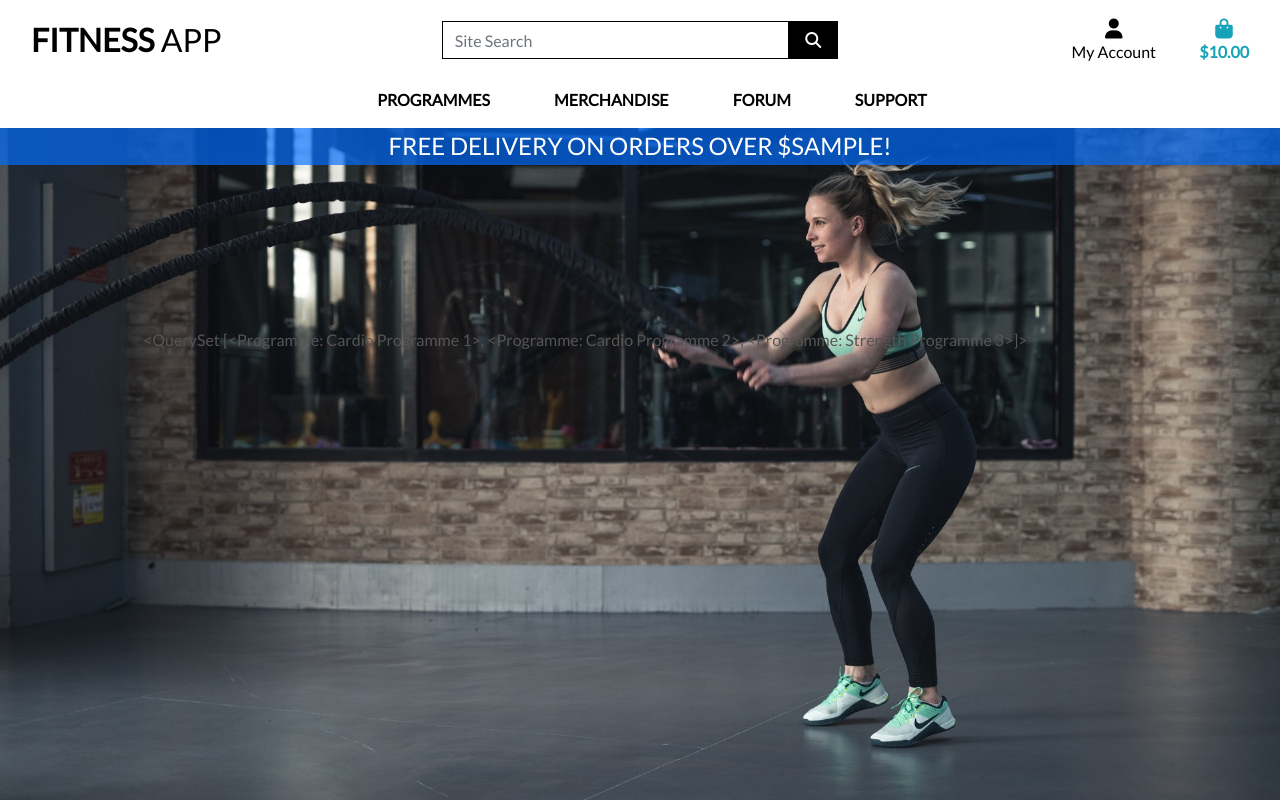
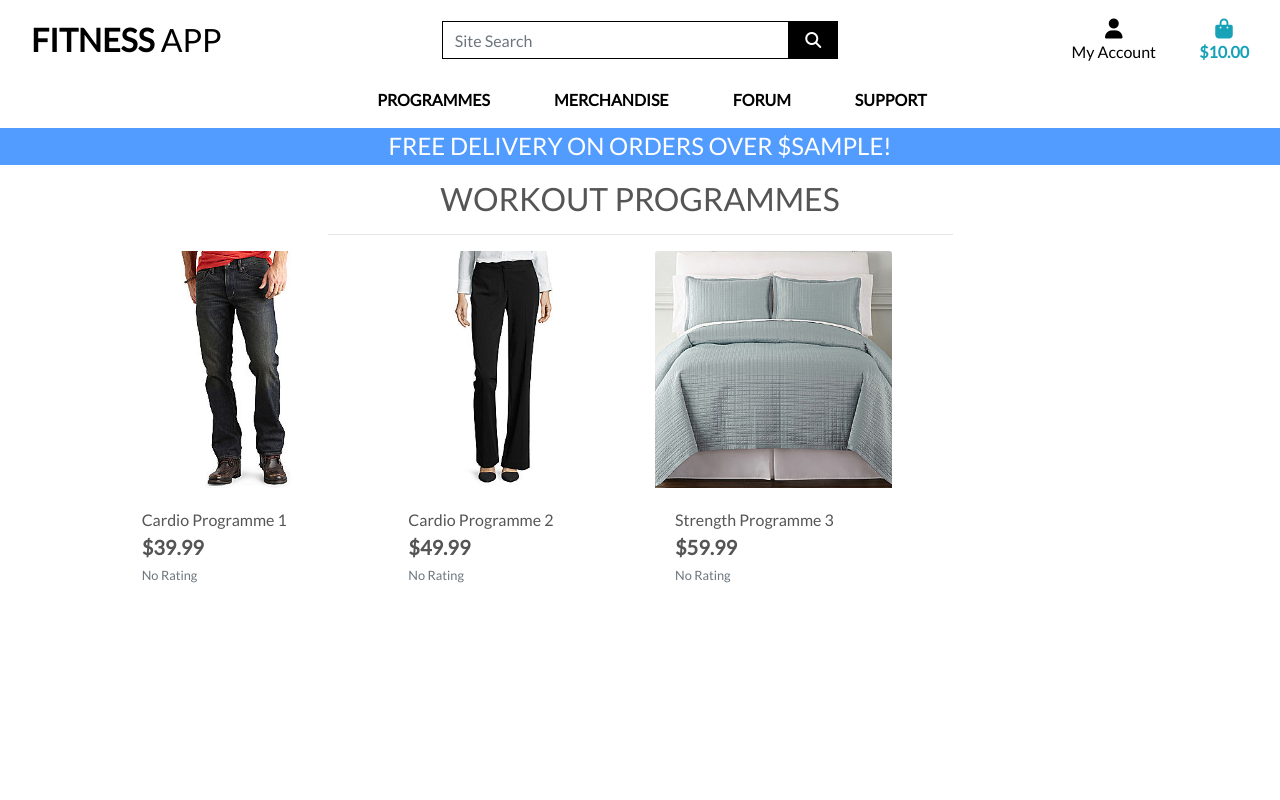
Before and after one commit to dkelly255/fitness-app, a Django app: template products/templates/products/programmes.html in a window 1280 px wide. Run offline with Django 3.2, Linux system fonts and the light colour scheme; data comes from the database, SQL or seed files in the repository; tables that the repository leaves empty hold one stand-in row (values such as "Sample post"); the template is opened without the code that fills it: values that come from a table or form of the project are taken from there, most other values are stand-ins (such as "Sample title", 1, 10 or a date in 2020); some libraries are stand-ins or nearby versions.

Commit message:
Add programmes.html template

```diff
--- a/products/templates/products/programmes.html
+++ b/products/templates/products/programmes.html
@@ -10,11 +10,71 @@
 {% endblock %}
 
 {% block content %}
-    <div class="container header-container">
+    <div class="overlay"></div>
+    <div class="container-fluid">
         <div class="row">
-            <div class="col">
-                {{ programmes }}
+            <div class="col text-center mt-3">
+                <h2 class="logo-font">Workout Programmes</h2>
+                <hr class="w-50 mb-1">
+            </div>
+        </div>
+        <div class="row">
+            <div class="product-container col-10 offset-1">
+                <div class="row mt-1 mb-2"></div>
+                <div class="row">
+                    {% for programme in programmes %}
+                        <div class="col-sm-6 col-md-6 col-lg-4 col-xl-3">
+                            <div class="card h-100 border-0">
+                                {% if programme.image %}
+                                <a href="">
+                                    <img class="card-img-top img-fluid" src="{{ programme.image.url }}" alt="{{ programme.name }}">
+                                </a>
+                                {% else %}
+                                <a href="">
+                                    <img class="card-img-top img-fluid" src="{{ MEDIA_URL }}noimage.png" alt="{{ programme.name }}">
+                                </a>
+                                {% endif %}
+                                <div class="card-body pb-0">
+                                    <p class="mb-0">{{ programme.name }}</p>
+                                </div>
+                                <div class="card-footer bg-white pt-0 border-0 text-left">
+                                    <div class="row">
+                                        <div class="col">
+                                            <p class="lead mb-0 text-left font-weight-bold">${{ programme.price }}</p>
+                                            {% if programme.rating %}
+                                                <small class="text-muted"><i class="fas fa-star mr-1"></i>{{ programme.rating }} / 5</small>
+                                            {% else %}
+                                                <small class="text-muted">No Rating</small>
+                                            {% endif %}
+                                        </div>
+                                    </div>
+                                </div>
+                            </div>
+                        </div>
+                        {% if forloop.counter|divisibleby:1 %}
+                            <div class="col-12 d-sm-none mb-5">
+                                <hr>
+                            </div>
+                        {% endif %}
+                        {% if forloop.counter|divisibleby:2 %}
+                            <div class="col-12 d-none d-sm-block d-md-block d-lg-none mb-5">
+                                <hr>
+                            </div>
+                        {% endif %}
+                        {% if forloop.counter|divisibleby:3 %}
+                            <div class="col-12 d-none d-lg-block d-xl-none mb-5">
+                                <hr>
+                            </div>
+                        {% endif %}
+                        {% if forloop.counter|divisibleby:4 %}
+                            <div class="col-12 d-none d-xl-block mb-5">
+                                <hr>
+                            </div>
+                        {% endif %}
+                    {% endfor %}
+                </div>
             </div>
         </div>
     </div>
+
 {% endblock %}
```
